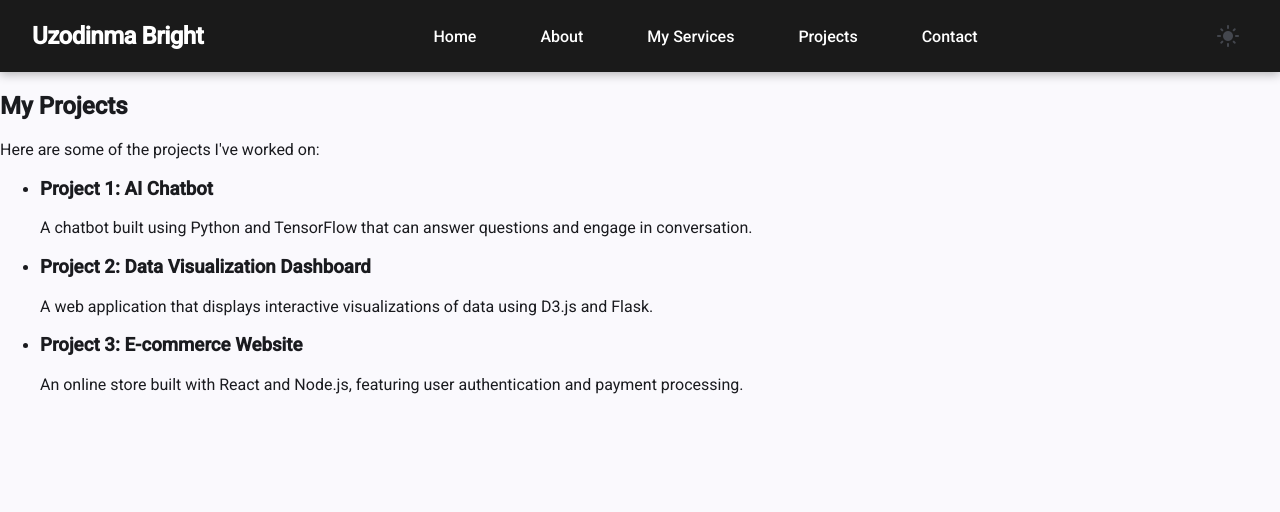
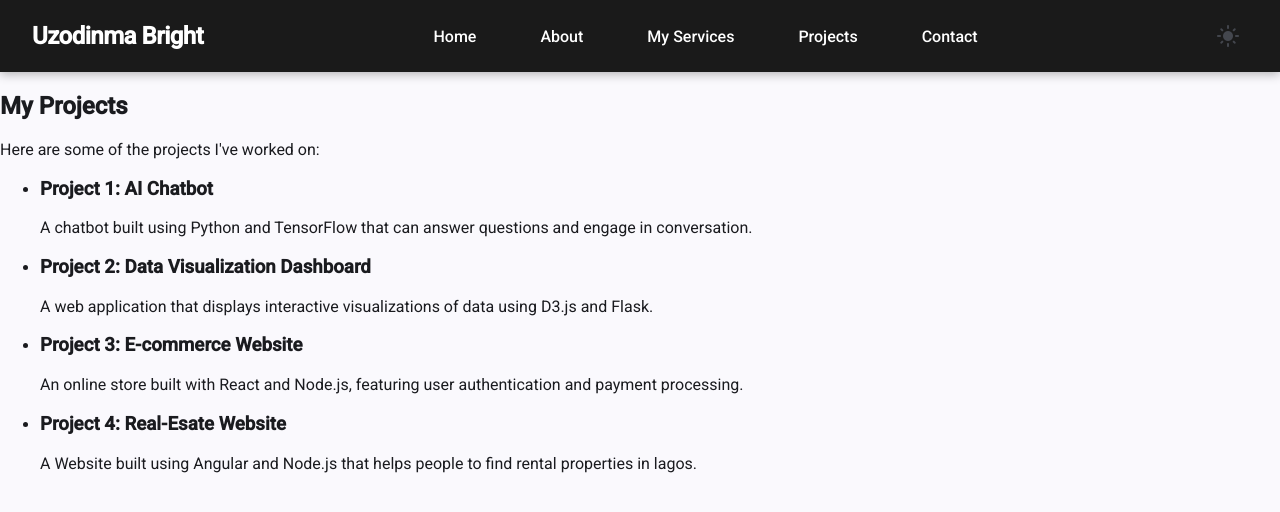
Before and after one commit to cloudcoder88/Angular_site2, an Angular app: page /projects in a window 1280 px wide. Shown: the top 512 px of the page. Built offline with nearby package versions, Linux system fonts and the light colour scheme.

Commit message:
i added  more projects to the home page,i added more comments and projects to the projects page

```diff
--- a/src/app/home/home.component.html
+++ b/src/app/home/home.component.html
@@ -44,6 +44,11 @@
         <h3>E-commerce Website</h3>
         <p>Angular & Node.js online store with payment processing</p>
       </div>
+
+      <div class="project-card">
+         <h3>A Real-Estate Website</h3>
+        <p>A  Website built using Angular and Node.js that helps people to find rental properties in lagos.</p>
+      </div>
     </div>
   </div>
 </section>
--- a/src/app/projects/projects.component.html
+++ b/src/app/projects/projects.component.html
@@ -1,3 +1,5 @@
+
+<!-- my projects are listed here below-->
 <section class="flex-container">
   <div class="flex-item">
     <h2>My Projects</h2>
@@ -16,5 +18,13 @@
         <p>An online store built with React and Node.js, featuring user authentication and payment processing.</p>
       </li>
     </ul>
+
+
+    <ul>
+      <li>
+        <h3>Project 4: Real-Esate Website</h3>
+        <p>A Website built using Angular and Node.js that helps people to find rental properties in lagos.</p>
+      </li>
+    </ul>
   </div>
 </section>
```
